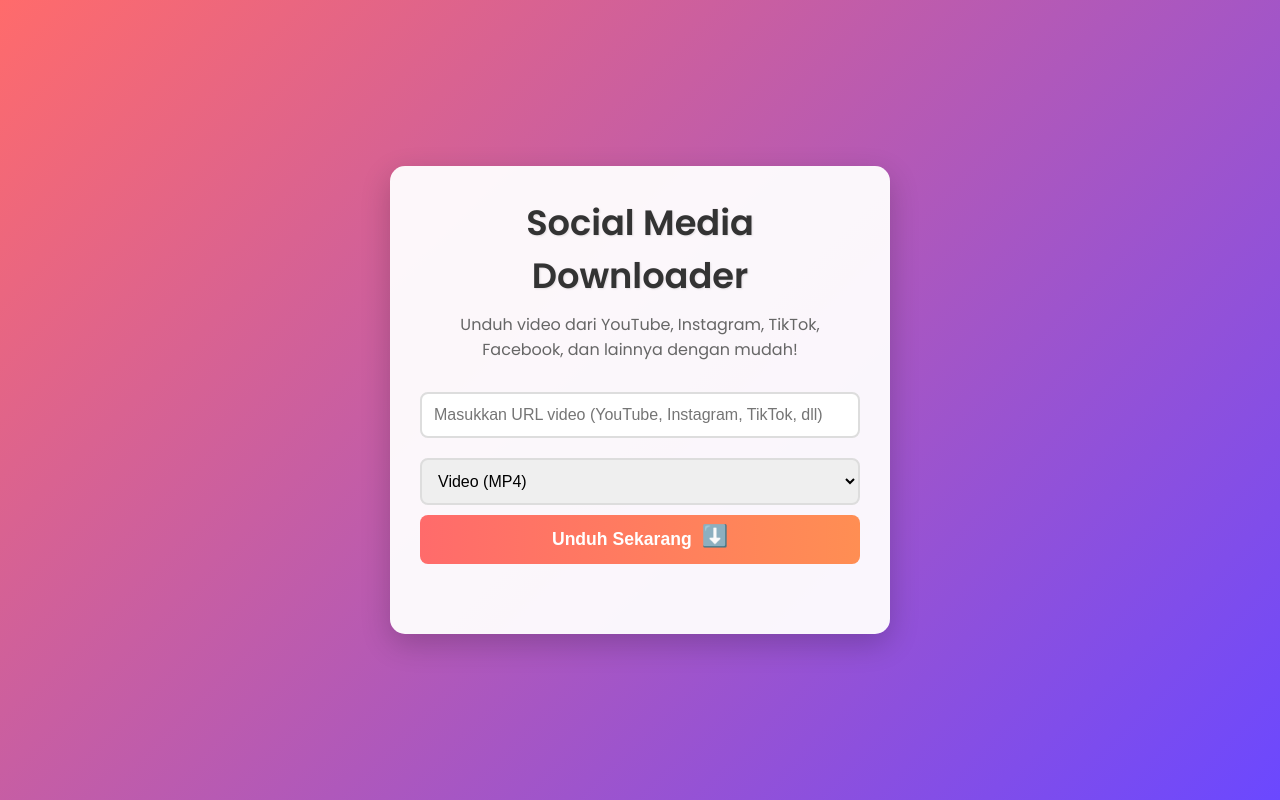
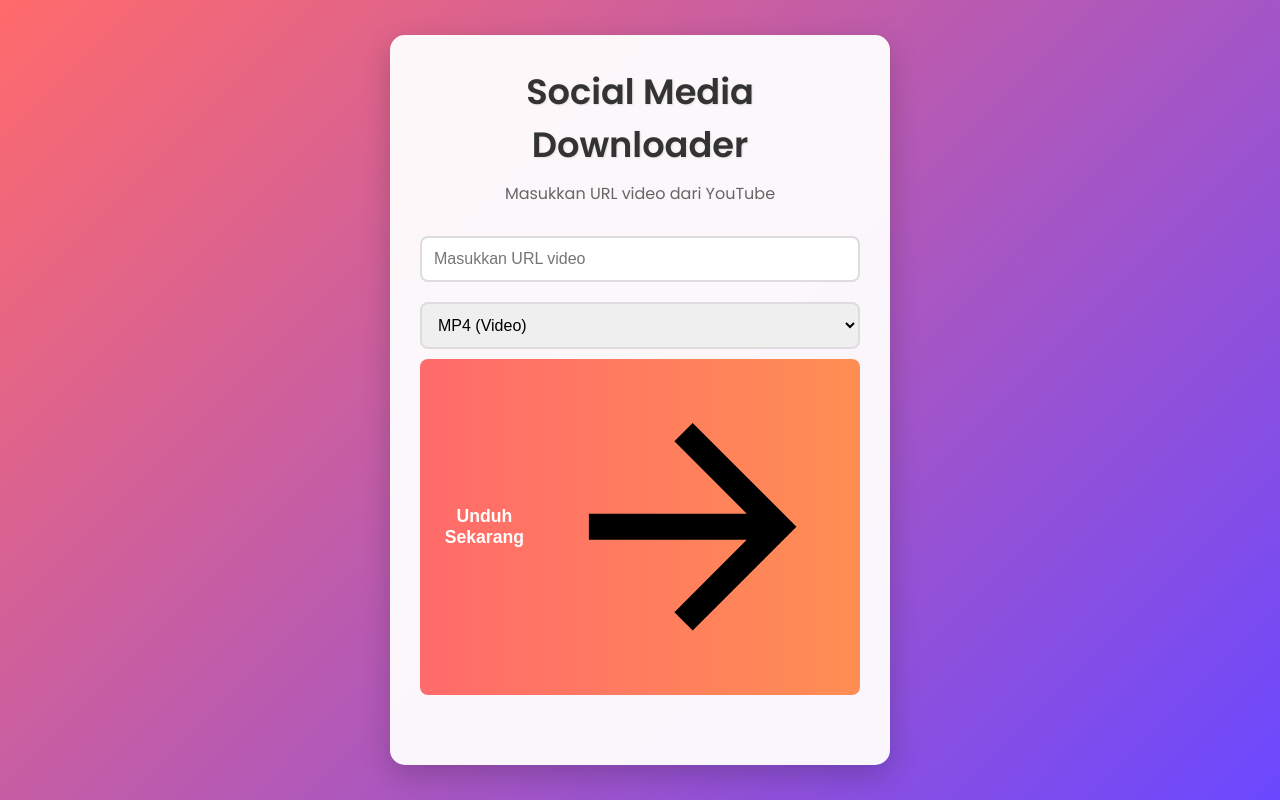
Before and after one commit to CodeDarkSlayer/Media-Downloader, a Flask app: page / in a window 1280 px wide. Run offline with Flask 3, Linux system fonts and the light colour scheme.

Commit message:
Update index.html
Signed-off-by: imambarmawi052 <46305888+imambarmawi052@users.noreply.github.com>

```diff
--- a/templates/index.html
+++ b/templates/index.html
@@ -4,30 +4,31 @@
     <meta charset="UTF-8">
     <meta name="viewport" content="width=device-width, initial-scale=1.0">
     <title>Social Media Downloader</title>
+    <link href="https://fonts.googleapis.com/css2?family=Poppins:wght@400;600&display=swap" rel="stylesheet">
     <link rel="stylesheet" href="/static/style.css">
-    <link href="https://fonts.googleapis.com/css2?family=Poppins:wght@400;600&display=swap" rel="stylesheet">
 </head>
 <body>
     <div class="container">
         <h1>Social Media Downloader</h1>
-        <p>Unduh video dari YouTube, Instagram, TikTok, Facebook, dan lainnya dengan mudah!</p>
+        <p>Masukkan URL video dari YouTube</p>
         <form id="downloadForm">
-            <input type="text" id="urlInput" placeholder="Masukkan URL video (YouTube, Instagram, TikTok, dll)" required>
+            <input type="text" id="urlInput" placeholder="Masukkan URL video" required>
             <select id="formatSelect">
-                <option value="mp4">Video (MP4)</option>
-                <option value="mp3">Audio (MP3)</option>
+                <option value="mp4">MP4 (Video)</option>
+                <option value="mp3">MP3 (Audio)</option>
             </select>
             <button type="submit" class="download-btn">
-                <span class="btn-text">Unduh Sekarang</span>
-                <span class="btn-icon">⬇️</span>
+                <span>Unduh Sekarang</span>
+                <svg class="arrow" viewBox="0 0 24 24">
+                    <path d="M12 4l-1.41 1.41L16.17 11H4v2h12.17l-5.58 5.59L12 20l8-8z"/>
+                </svg>
             </button>
         </form>
-        <div id="status" class="status">
-            <div id="loading" class="loading hidden">
-                <div class="spinner"></div>
-                <span>Mengunduh...</span>
-            </div>
+        <div id="loading" class="loading hidden">
+            <div class="spinner"></div>
+            <p>Sedang mengunduh...</p>
         </div>
+        <div id="status" class="status"></div>
     </div>
     <script src="/static/script.js"></script>
 </body>
```
